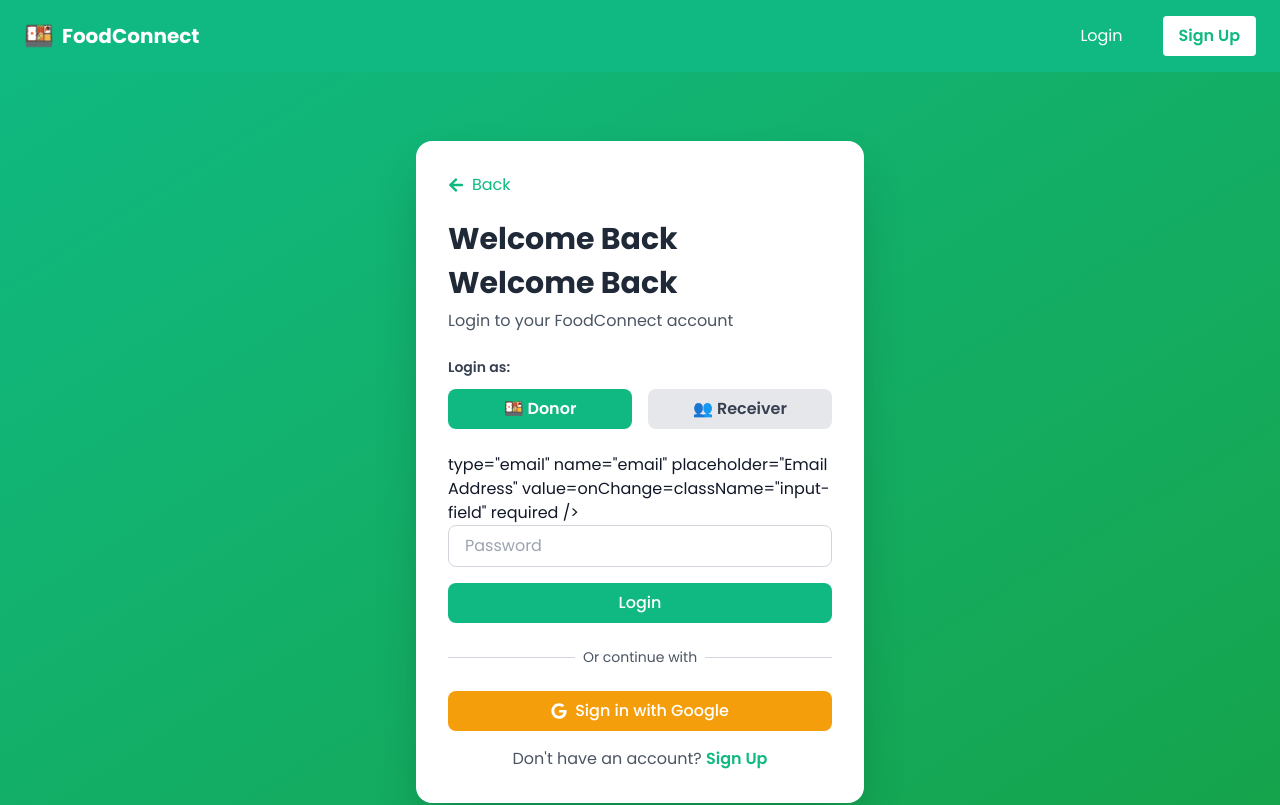
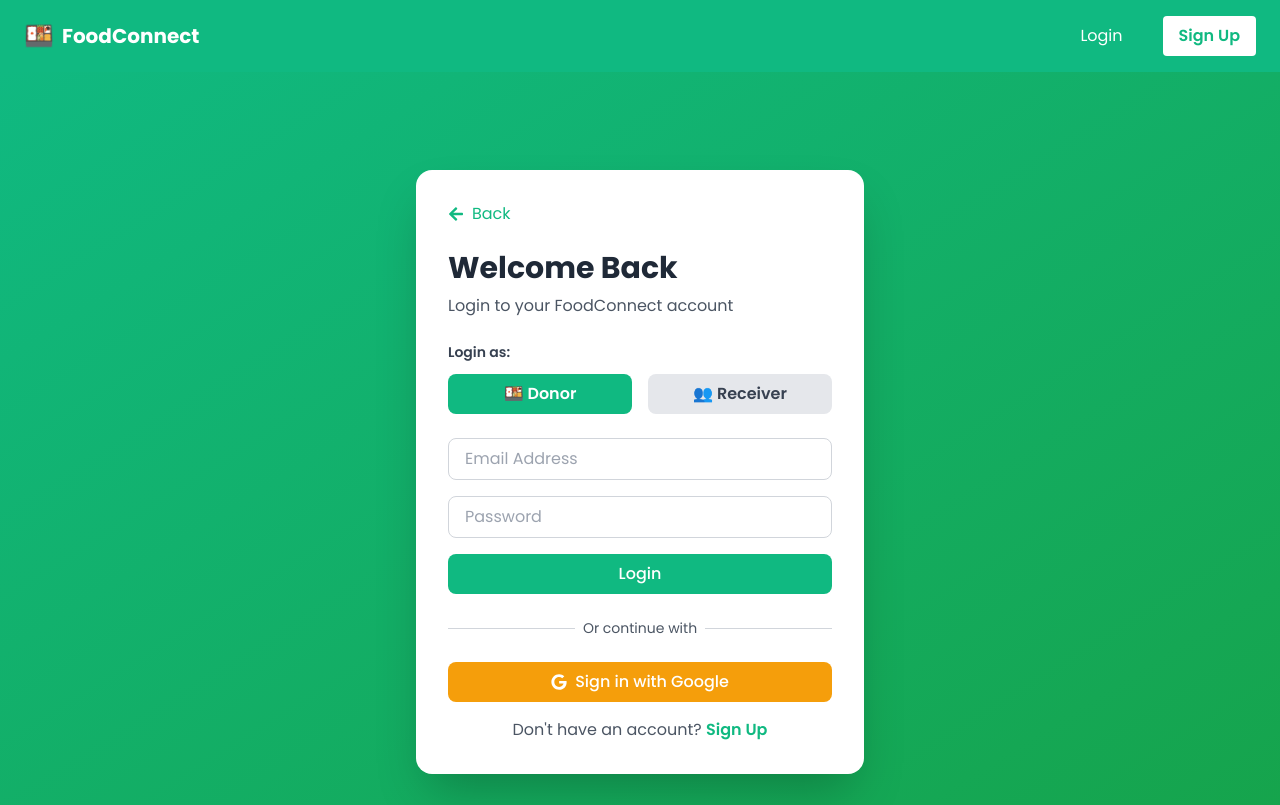
Before and after one commit to pushkarrd/Foodconnect, a React (Vite) app: page /login in a window 1280 px wide. Shown: the top 805 px of the page. Built offline with nearby package versions, Linux system fonts and the light colour scheme.

Commit message:
Fix: Remove duplicate 'Welcome Back' text and fix email input field in Login page

```diff
--- a/src/pages/auth/Login.jsx
+++ b/src/pages/auth/Login.jsx
@@ -53,7 +53,6 @@
         </button>
 
         <h1 className="text-3xl font-bold text-gray-800 mb-2">Welcome Back</h1>
-        <h1 className="text-3xl font-bold text-gray-800 mb-2">Welcome Back</h1>
         <p className="text-gray-600 mb-6">Login to your FoodConnect account</p>
 
         {error && <div className="bg-red-100 text-red-800 p-3 rounded-lg mb-4">{error}</div>}
@@ -88,6 +87,7 @@
         </div>
 
         <form onSubmit={handleSubmit} className="space-y-4">
+          <input
             type="email"
             name="email"
             placeholder="Email Address"
```
